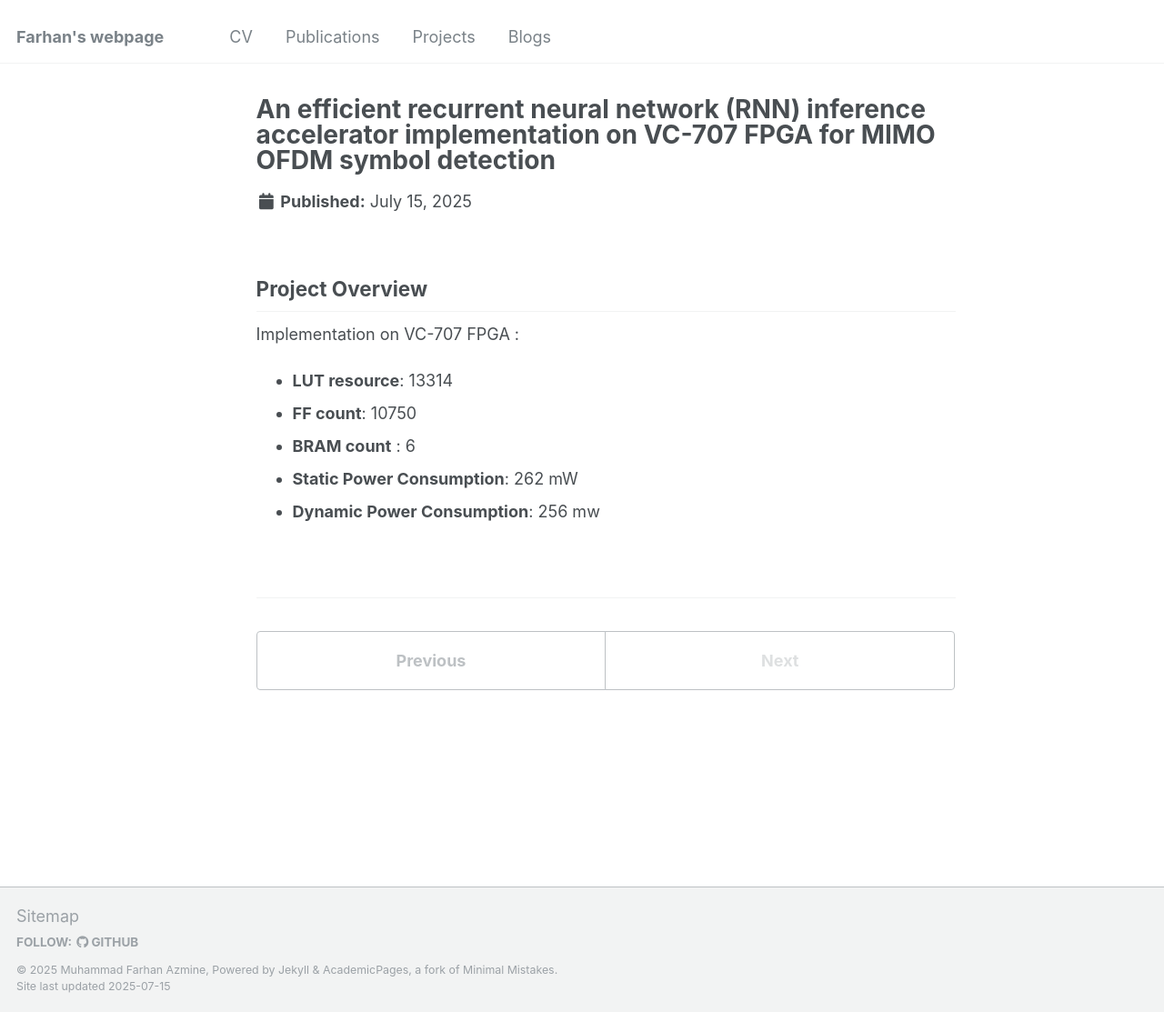
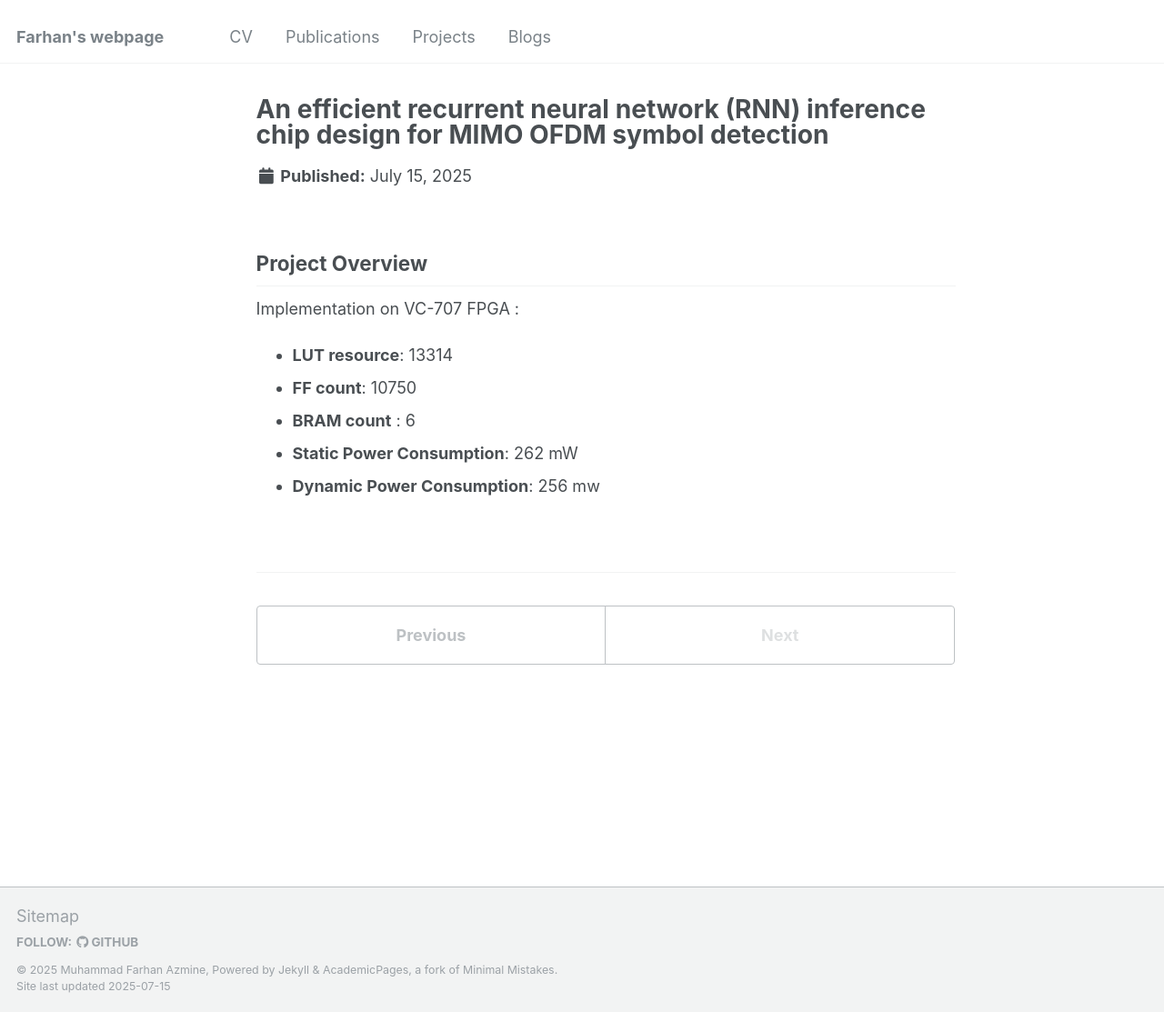
Before and after one commit to muhammadfarhan720/web-profile, a Jekyll site: the page built from _projects/RNN_MIMO.md, in a window 1280 px wide and 1113 px high. Shown: the whole window at 91% size. Built offline with Jekyll 4.4.1, drawn with Linux system fonts in a browser that asks for light colours.

Commit message:
Update RNN_MIMO.md

```diff
--- a/_projects/RNN_MIMO.md
+++ b/_projects/RNN_MIMO.md
@@ -1,5 +1,5 @@
 ---
-title: "An efficient recurrent neural network (RNN) inference accelerator implementation on VC-707 FPGA for MIMO OFDM symbol detection"
+title: "An efficient recurrent neural network (RNN) inference chip design for MIMO OFDM symbol detection"
 description: "This design presents an energy efficient ANN accelerator design which deploys MAC-tanh operations leveraging DSP48E1 IP in Virtex VC-707 FPGA for MIMO OFDM symbol detection"
 github: "https://github.com/muhammadfarhan720/RNN-MIMO-Ethernet-accelerator"
 layout: single
```
